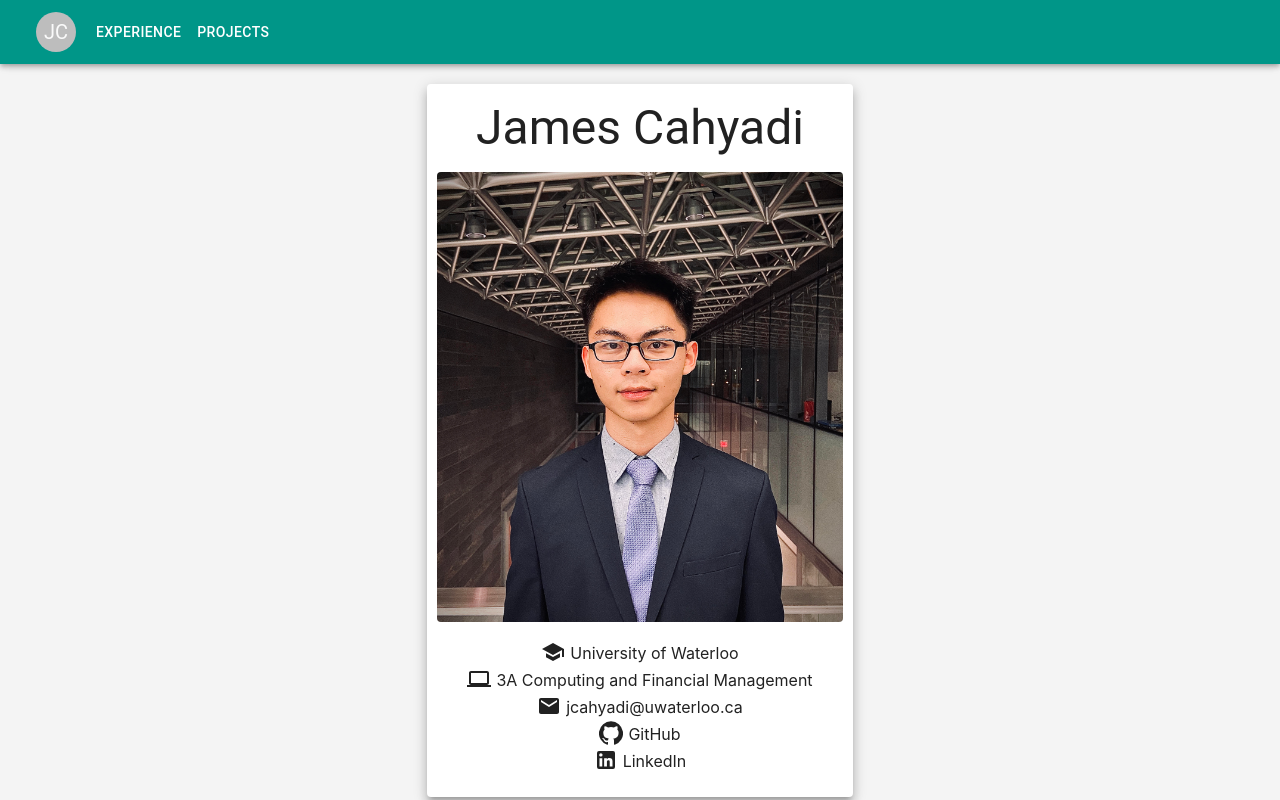
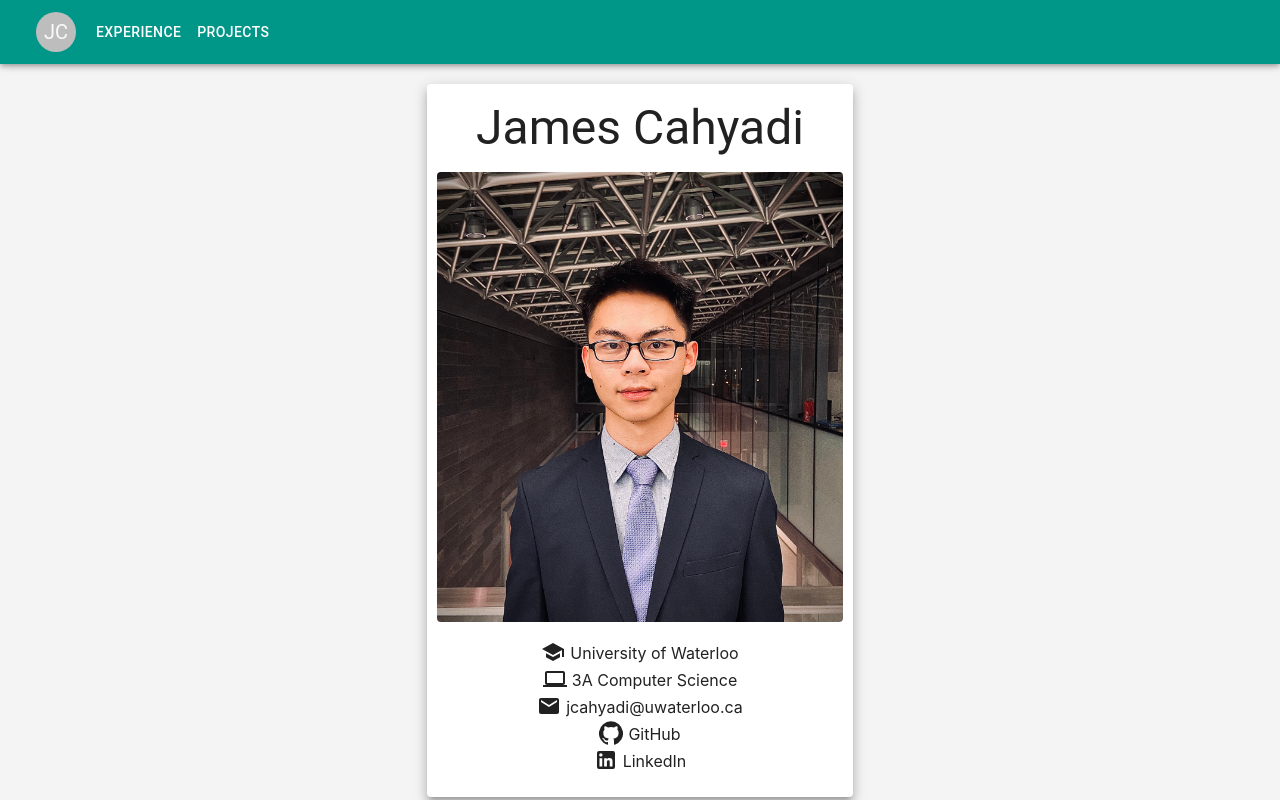
Before and after one commit to JamesCahyadi/Personal-Website, a React (Create React App) app: page / in a window 1280 px wide. Shown: the top 800 px of the page. Built offline with nearby package versions, Linux system fonts and the light colour scheme.

Commit message:
update program name

```diff
--- a/src/views/Biography/Biography.data.js
+++ b/src/views/Biography/Biography.data.js
@@ -8,8 +8,8 @@ export const personalDetails = [
     icon: "school",
   },
   {
-    url: "https://uwaterloo.ca/computing-financial-management/",
-    description: `${getCurrentSchoolTerm()} Computing and Financial Management`,
+    url: "https://uwaterloo.ca/future-students/programs/computer-science",
+    description: `${getCurrentSchoolTerm()} Computer Science`,
     icon: "computer",
   },
   {
```
